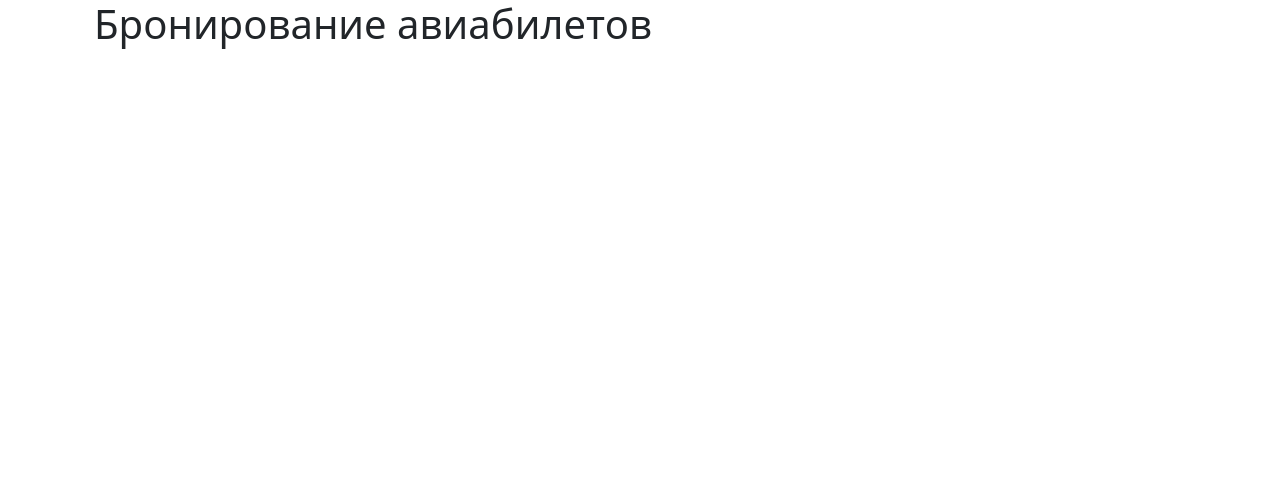
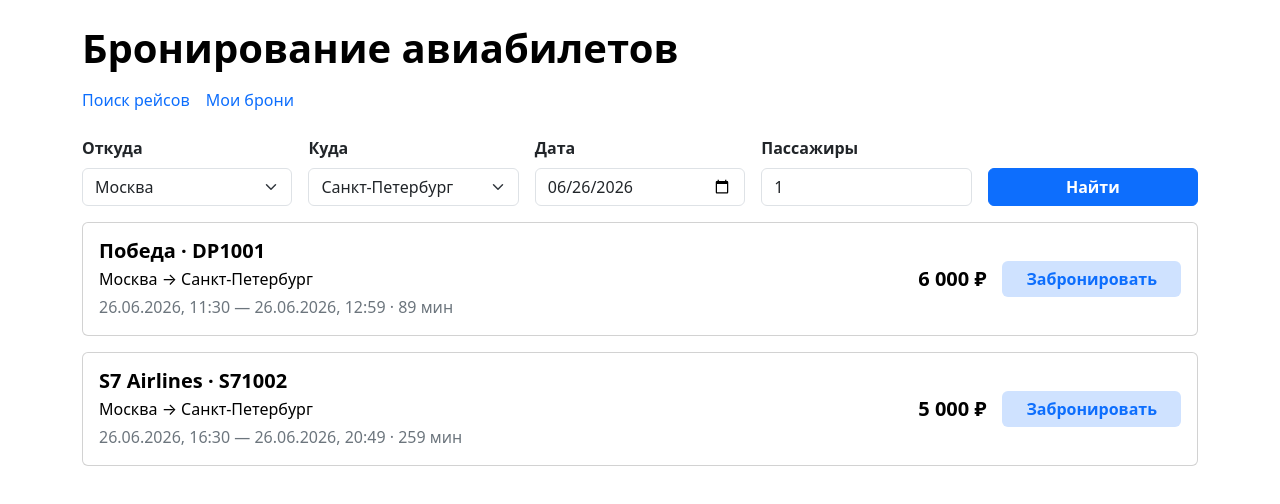
Before and after one commit to entorus/middle-frontend-project-390, a React (Vite) app in the folder code/: page / in a window 1280 px wide. Shown: the top 504 px of the page. Built offline with nearby package versions, Linux system fonts and the light colour scheme.

Commit message:
add form template

```diff
--- a/code/src/App.tsx
+++ b/code/src/App.tsx
@@ -1,12 +1,121 @@
-import Container from 'react-bootstrap/Container'
-import Row from 'react-bootstrap/Row'
-import Col from 'react-bootstrap/Col'
+import { Button, Card, Col, Container, Form, Nav, Row, Stack } from 'react-bootstrap'
+
+const flights = [
+  {
+    id: 'DP1001',
+    airline: 'Победа',
+    route: 'Москва → Санкт-Петербург',
+    schedule: '26.06.2026, 11:30 — 26.06.2026, 12:59 · 89 мин',
+    price: '6 000 ₽',
+  },
+  {
+    id: 'S71002',
+    airline: 'S7 Airlines',
+    route: 'Москва → Санкт-Петербург',
+    schedule: '26.06.2026, 16:30 — 26.06.2026, 20:49 · 259 мин',
+    price: '5 000 ₽',
+  },
+]
 
 function App() {
   return (
-    <Container>
-      <Row>
-        <Col><h1>Бронирование авиабилетов</h1></Col>
+    <Container fluid className="px-0 py-4">
+      <Row className="justify-content-center">
+        <Col xs={12} xxl={10}>
+          <h1 className="mb-3 fw-bold text-black">Бронирование авиабилетов</h1>
+
+          <Nav className="gap-3 mb-4">
+            <Nav.Link href="#" className="p-0">
+              Поиск рейсов
+            </Nav.Link>
+            <Nav.Link href="#" className="p-0">
+              Мои брони
+            </Nav.Link>
+          </Nav>
+
+          <Form className="mb-3">
+            <Row className="g-3 align-items-end">
+              <Col xs={12} md={6} lg>
+                <Form.Group controlId="fromInput">
+                  <Form.Label className="fw-semibold">Откуда</Form.Label>
+                  <Form.Select defaultValue="Москва">
+                    <option>Москва</option>
+                    <option>Санкт-Петербург</option>
+                  </Form.Select>
+                </Form.Group>
+              </Col>
+
+              <Col xs={12} md={6} lg>
+                <Form.Group controlId="toInput">
+                  <Form.Label className="fw-semibold">Куда</Form.Label>
+                  <Form.Select defaultValue="Санкт-Петербург">
+                    <option>Санкт-Петербург</option>
+                    <option>Москва</option>
+                  </Form.Select>
+                </Form.Group>
+              </Col>
+
+              <Col xs={12} md={6} lg>
+                <Form.Group controlId="dateInput">
+                  <Form.Label className="fw-semibold">Дата</Form.Label>
+                  <Form.Control type="date" defaultValue="2026-06-26" />
+                </Form.Group>
+              </Col>
+
+              <Col xs={12} md={6} lg>
+                <Form.Group controlId="passengersInput">
+                  <Form.Label className="fw-semibold">Пассажиры</Form.Label>
+                  <Form.Control type="number" min="1" defaultValue="1" />
+                </Form.Group>
+              </Col>
+
+              <Col xs={12} lg>
+                <Button type="submit" variant="primary" className="w-100 fw-semibold">
+                  Найти
+                </Button>
+              </Col>
+            </Row>
+          </Form>
+
+          <Stack gap={3}>
+            {flights.map((flight) => (
+              <Card key={flight.id}>
+                <Card.Body className="p-3">
+                  <Row className="g-3 align-items-center">
+                    <Col>
+                      <Card.Title as="h2" className="h5 mb-1 fw-bold text-black">
+                        {flight.airline} · {flight.id}
+                      </Card.Title>
+                      <Card.Text className="mb-1 text-black">{flight.route}</Card.Text>
+                      <Card.Text className="mb-0 text-secondary">
+                        {flight.schedule}
+                      </Card.Text>
+                    </Col>
+
+                    <Col xs={12} md="auto">
+                      <Stack
+                        direction="horizontal"
+                        gap={3}
+                        className="justify-content-between justify-content-md-end"
+                      >
+                        <div className="fs-5 fw-bold text-nowrap text-black">
+                          {flight.price}
+                        </div>
+                        <Button
+                          type="button"
+                          variant="light"
+                          className="bg-primary-subtle border-0 px-4 fw-semibold text-primary"
+                        >
+                          Забронировать
+                        </Button>
+                      </Stack>
+                    </Col>
+                  </Row>
+                </Card.Body>
+              </Card>
+            ))}
+          </Stack>
+        </Col>
       </Row>
     </Container>
   )
```
